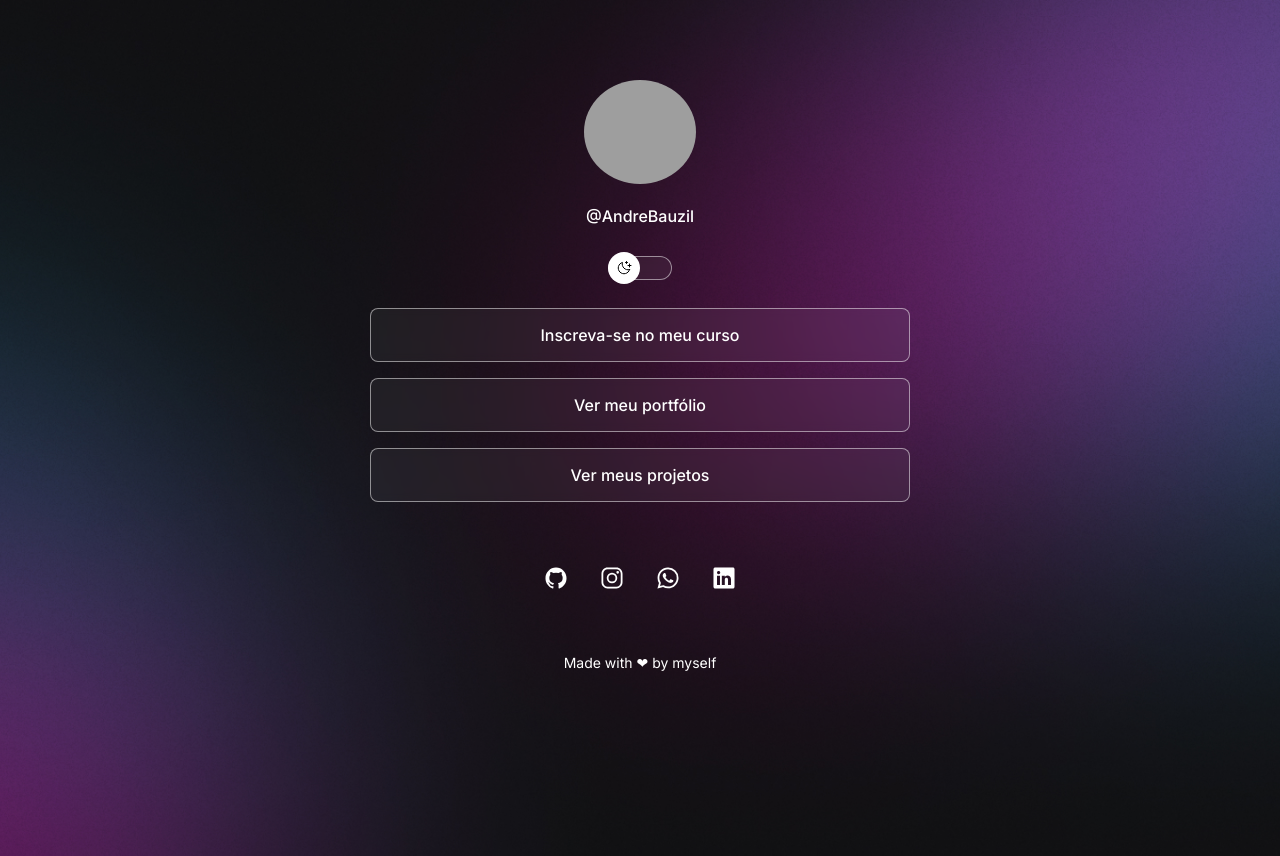
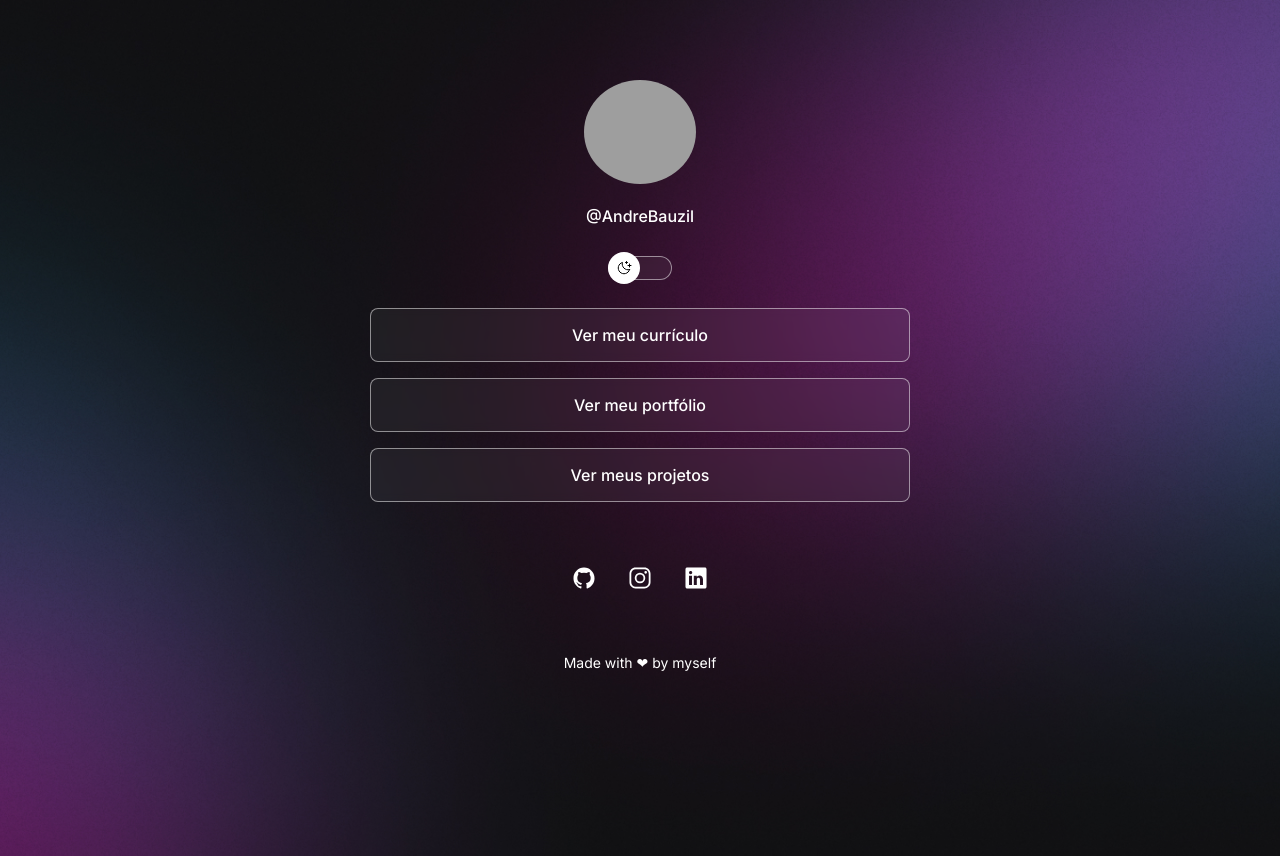
Before and after one commit to AndreBauzil/devlinks, a plain HTML site: page index.html in a window 1280 px wide. Drawn offline with nearby package versions, Linux system fonts and the light colour scheme; grey boxes are pictures that could not be loaded.

Commit message:
feat: add resume to buttons' list

```diff
--- a/index.html
+++ b/index.html
@@ -33,7 +33,7 @@
 
         <ul>
             <li>
-                <a href="#">Inscreva-se no meu curso</a>
+                <a href="./assets/Currículo - Andre Bauzil.pdf">Ver meu currículo</a>
             </li>
             <li>
                 <a href="https://github.com/AndreBauzil?tab=repositories">Ver meu portfólio</a>
@@ -50,9 +50,6 @@
             <a href="https://instagram.com/andre_bauzil">
                 <ion-icon name="logo-instagram"></ion-icon>
             </a>
-            <a href="https://wa.me/5555984535174">
-                <ion-icon name="logo-whatsapp"></ion-icon>
-            </a>
             <a href="https://linkedin.com/in/andre-bauzil">
                 <ion-icon name="logo-linkedin"></ion-icon>
             </a>
```
Also changed, not shown: 1 other file.
